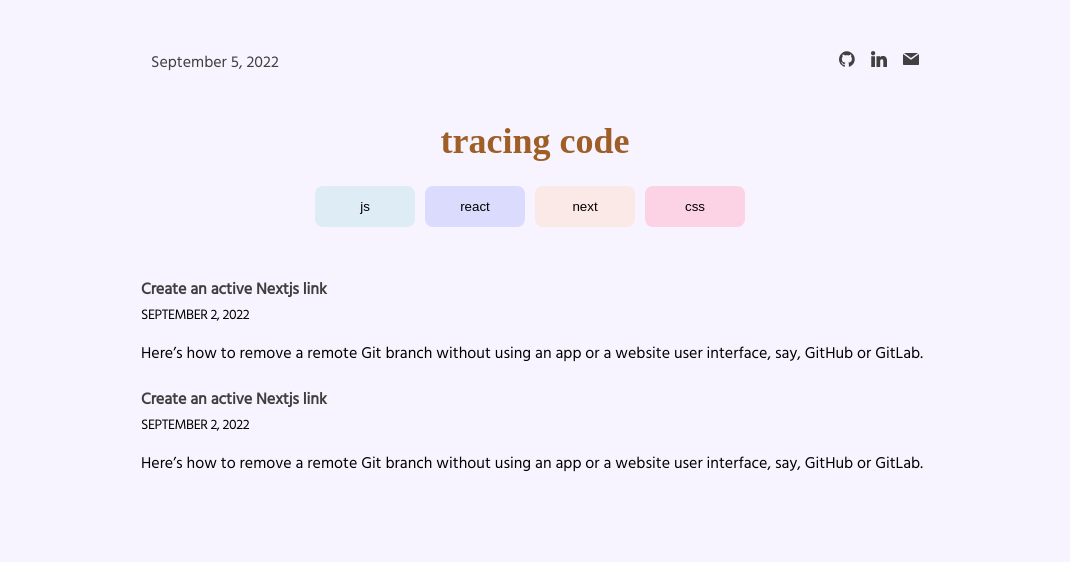
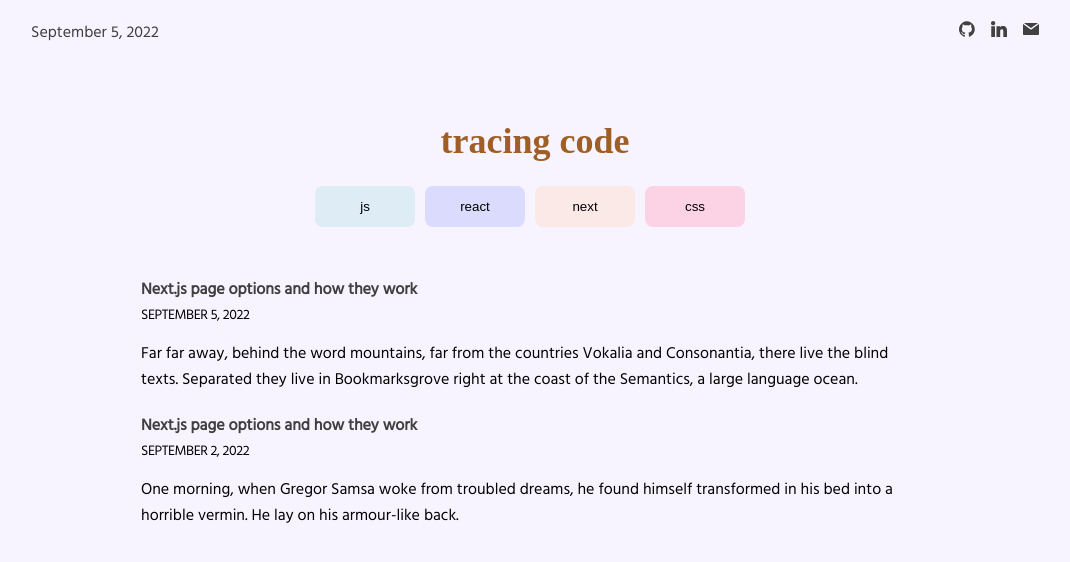
Before and after one commit to gathoni-k/tracing-code, a Next.js app: page / in a window 1280 px wide. Shown: the top 562 px of the page, without its empty margins (105-1175 px from the left). Built offline with nearby package versions, Linux system fonts and the light colour scheme; a web font is replaced by a local one.

Commit message:
List markdown posts

```diff
--- a/components/ArticleCard/ArticleCard.tsx
+++ b/components/ArticleCard/ArticleCard.tsx
@@ -1,15 +1,24 @@
+import Link from "next/link"
 import styles from "./articlecard.module.css"
-export default function ArticleCard() {
+interface iProps {
+  title: string
+  date: string
+  description: string
+  link: string
+}
+export default function ArticleCard({title, date, description, link}:iProps) {
   return (
     <div className={styles.container}>
         <div className={styles.header}>
-            <div className={styles.heading}>Create an active Nextjs link</div>
+            <Link href={link}>
+            <a className={styles.heading}>{title}</a>
+            </Link>
             <div className={styles.date}>
-                SEPTEMBER 2, 2022
+                {date}
             </div>
         </div>
         <div className="preview">
-        Here&rsquo;s how to remove a remote Git branch without using an app or a website user interface, say, GitHub or GitLab.
+          {description}
         </div>
 
     </div>
--- a/pages/index.tsx
+++ b/pages/index.tsx
@@ -5,22 +5,38 @@ import Date from '../components/Date/Date'
 import Header from '../components/Header/Header'
 import Pill from '../components/Pill/Pill'
 import Socials from '../components/Socials/Socials'
+import { getAllPublished } from '../helpers/md'
 import styles from '../styles/Home.module.css'
+interface postFrontMatter {
+    title: string
+    metaTitle: string
+    metaDesc: string
+    isPublished: boolean
+    publishedDate: string
+    tags: string[]
+  }
+interface postProps {
+    frontmatter: postFrontMatter
+    slug: string
+}
+interface iPosts {
+    posts: postProps[]
+}
 
-const Home: NextPage = () => {
+const Home: NextPage<iPosts> = ({posts}) => {
   return (
-    <div className={styles.container}>
+    <div>
       <Head>
         <title>Tracing Code</title>
         <meta name="description" content="Code things I learn" />
         <link rel="icon" href="/favicon.ico" />
       </Head>
-      <main>
-        <div className={styles.upperSection}>
+      <div className={styles.upperSection}>
         <Date></Date>
         <Socials></Socials>
         </div>
-        <Header></Header>
+      <main className={styles.container}>
+        <Header/>
         <div className={styles.categoryWrapper}>
         <Pill text="js" background='#deecf5'/>
         <Pill text="react" background='#DBDBFD'/>
@@ -28,13 +44,20 @@ const Home: NextPage = () => {
         <Pill text="css" background='#FCD3E5'/>
         </div>
         <div className={styles.articles}>
-        <ArticleCard/>
-        <ArticleCard/>
+        {posts.map((post, index) => (
+          <ArticleCard key={index} title={post.frontmatter.title} link={`posts/${post.slug}`} description={post.frontmatter.metaDesc} date={post.frontmatter.publishedDate}/>
+        ))}
 
         </div>
       </main>
     </div>
   )
 }
+export const getStaticProps = async () => {
+  const posts = getAllPublished("posts");
+  return {
+    props: { posts },
+  };
+};
 
 export default Home
```
